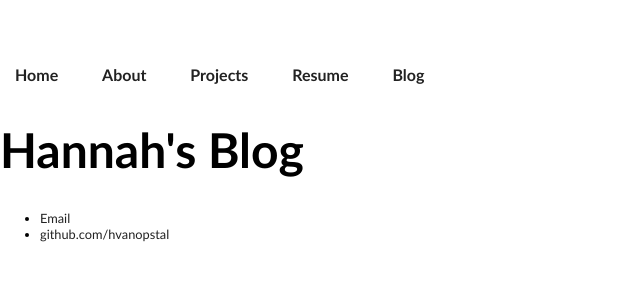
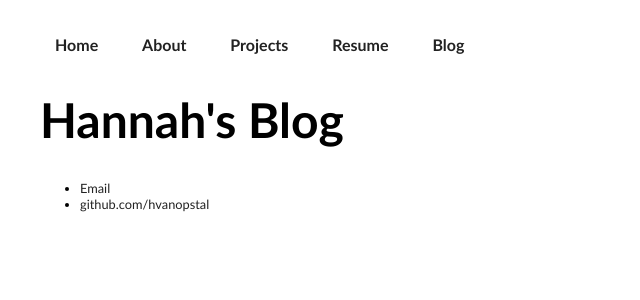
Before and after one commit to hvanopstal/hvanopstal.github.io, a Jekyll site: the page built from blog/index.html, in a window 1280 px wide. Shown: the top 300 px of the page, without its empty margins (0-640 px from the left). Built offline with Jekyll 4.4.1, drawn with Linux system fonts in a browser that asks for light colours.

Commit message:
Update main.css
Increased body margin on sides

```diff
--- a/css/main.css
+++ b/css/main.css
@@ -2,7 +2,7 @@ header {
   width: 100%;
 }
 body {
-  margin: 60px auto;
+  margin: 30px 40px;
   width: 100%
   background-color:#DBDADA;
 }
```
